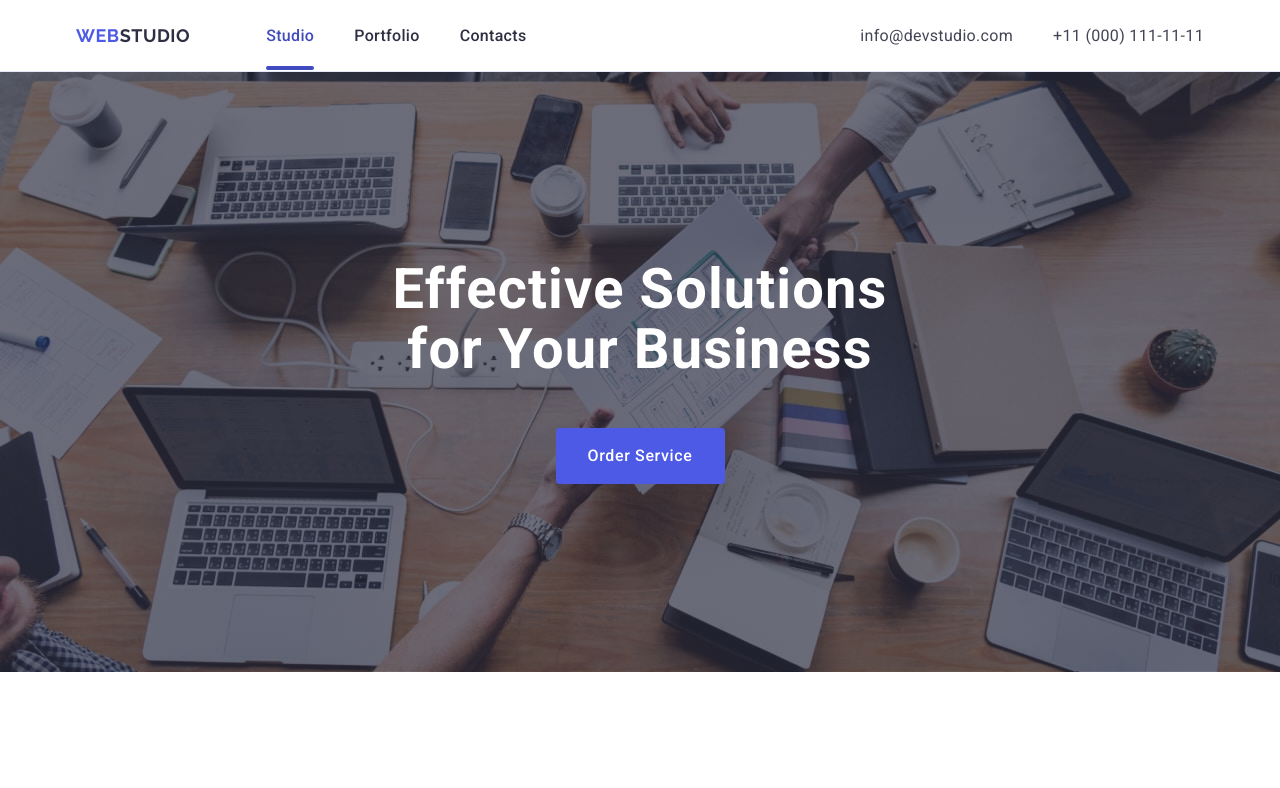
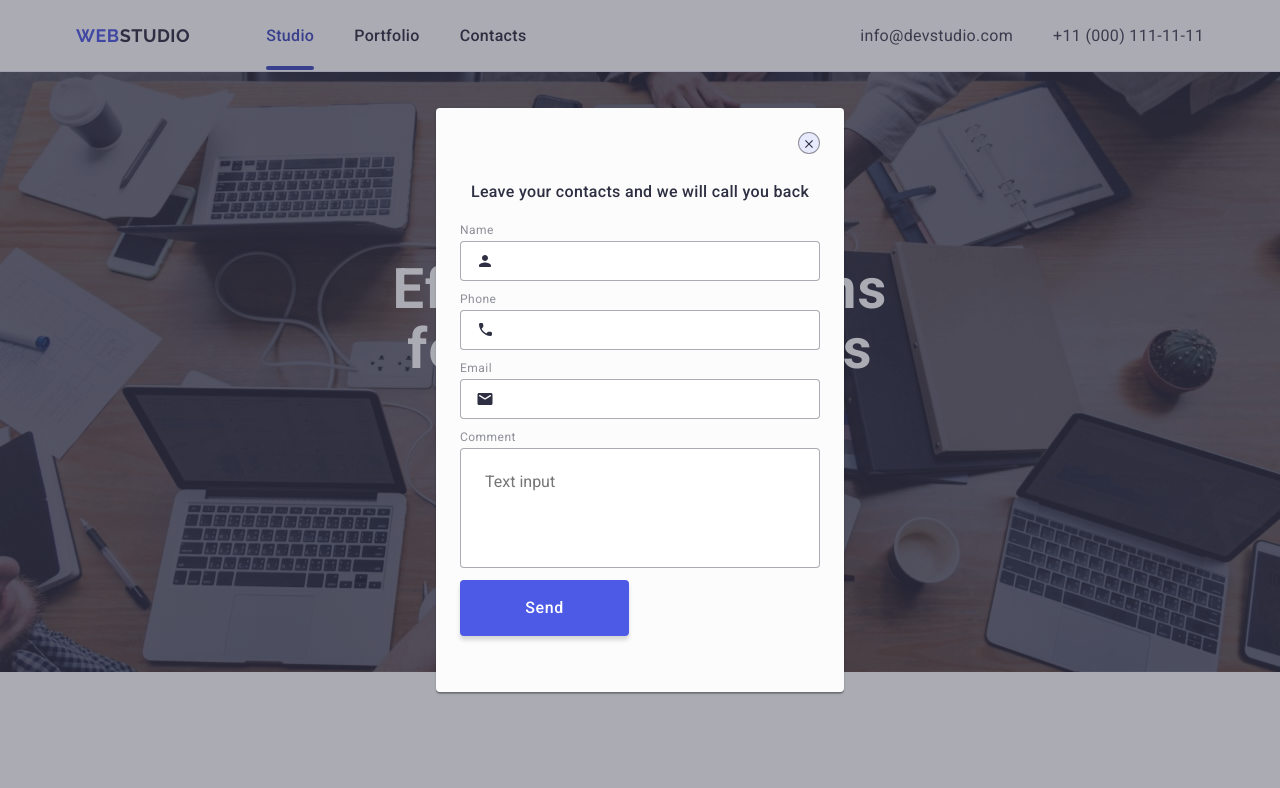
Before and after one commit to nataliia-zaremba/goit-markup-hw-05, a plain HTML site: page index.html in a window 1280 px wide. Shown: the top 788 px of the page. Drawn offline with nearby package versions, Linux system fonts and the light colour scheme.

Commit message:
secondcommit

```diff
--- a/css/styles.css
+++ b/css/styles.css
@@ -506,7 +506,7 @@ background: #31d0aa;
 .subscribe-box {
     display: flex;
     align-items: flex-end;
-margin-left: 80px;
+margin-left: auto;
 }
 .email-box {
     display: flex;
@@ -531,6 +531,7 @@ border: 1px solid #fff;
         line-height: 2;
         letter-spacing: 0.04em;
         color: #fff;
+        background-color: transparent;
 }
 .form-button {
     border-radius: 4px;
@@ -553,3 +554,130 @@ border: 1px solid #fff;
 .icon-send {
     fill:#fff ;
 }
+.backdrop {
+    width: 100%;
+    height: 100%;
+    position: fixed;
+    top: 0;
+    left: 0;
+    background-color: rgba(46, 47, 66, 0.4) ;
+/*opacity: 0;
+visibility: hidden;
+pointer-events: none;*/
+}
+/*
+.backdrop.is-open {
+    opacity: 1;
+        visibility: visible;
+        pointer-events: auto;
+        transition: opacity 250ms cubic-bezier(0.4, 0, 0.2, 1),
+    visibilit 250ms cubic-bezier(0.4, 0, 0.2, 1);
+    }
+*/
+.modal {
+    border-radius: 4px;
+        width: 408px;
+        min-height: 584px;
+        position: absolute;
+        top: 50%;
+        left: 50%;
+        transform: translate(-50%,-50%);
+        padding-left: 24px;
+padding-top: 72px;
+padding-right: 24px;
+padding-bottom: 24px;
+background-color: #fcfcfc;
+box-shadow: 0 1px 1px 0 rgba(0, 0, 0, 0.14), 0 1px 3px 0 rgba(0, 0, 0, 0.12), 0 2px 1px 0 rgba(0, 0, 0, 0.2);
+transition: transform 250ms cubic-bezier(0.4, 0, 0.2, 1);
+}
+.modal-close {
+   position: absolute;
+   top: 24px;
+   right: 24px;
+   border-radius: 50%;
+    background-color: #e7e9fc;
+    border: 1px solid#8e8f99;
+
+}
+.button-close {
+    fill: #2e2f42;
+}
+.modal-title {
+    text-align: center;
+    margin-bottom: 16px;
+        font-weight: 500;
+        font-size: 16px;
+
+        /* line-height: 24px; */
+        line-height: 1.5;
+        letter-spacing: 0.02em;
+        color: #2e2f42;
+}
+.modal-form {
+
+}
+.modal-field {
+    margin-bottom: 8px;
+}
+.form-label {
+    display: inline-block;
+        font-weight: 400;
+        font-size: 12px;
+
+        /* line-height: 14px; */
+        line-height: 1.16667;
+        letter-spacing: 0.04em;
+        color: #8e8f99;
+        margin-bottom: 4px;
+}
+.input-wrap {
+    position: relative;
+}
+.modal-input {
+border: 1px solid rgba(46, 47, 66, 0.4);
+border-radius: 4px;
+width: 100%;
+height: 40px;
+padding-left: 38px;
+outline: transparent;
+}
+.modal-input:focus {
+    border-color: #4d5ae5;
+}
+.modal-input:focus + .modal-input-icon {
+    fill: #4d5ae5;
+}
+.modal-input-icon {
+    fill:#2e2f42 ;
+    position: absolute;
+    left: 16px;
+    top: 50%;
+    transform: translateY(-50%);
+}
+.model-textarea {
+    border: 1px solid rgba(46, 47, 66, 0.4);
+        border-radius: 4px;
+        width: 100%;
+        height: 120px;
+        padding: 24px;
+        outline: transparent;
+        resize: none;
+
+}
+.form-button-send {
+    border-radius: 4px;
+        padding: 16px 32px;
+        width: 169px;
+        height: 56px;
+        box-shadow: 0 4px 4px 0 rgba(0, 0, 0, 0.15);
+            background: #4d5ae5;
+            border: none;
+            font-weight: 500;
+            font-size: 16px;
+
+            /* line-height: 24px; */
+            line-height: 1.5;
+            letter-spacing: 0.04em;
+            text-align: center;
+            color: #fff;
+}
--- a/index.html
+++ b/index.html
@@ -389,6 +389,56 @@
         </div>
         </div>
     </footer>
+   <div class="backdrop is-open">
+    <div class="modal">
+    <button type="button" class="modal-close"><svg class="button-close" width="8" height="8"> <use href="./images/icons.svg#icon-close">
+    </use>
+</svg>
+</button>
+<p class="modal-title">Leave your contacts and we will call you back</p>
+  <form class="modal-form">
+    <div class="modal-field">
+    <label class="form-label" for="user-name">
+        Name</label>
+        <div class="input-wrap">
+        <input type="text" class="modal-input" name="user-name" id="user-name">
 
+    <svg class="modal-input-icon" width="18" height="24">
+        <use href="./images/icons.svg#icon-person"></use>
+    </svg>
+    </div>
+    </div>
+    <div class="modal-field">
+<label class="form-label" for="user-tel">
+    Phone</label>
+    <div class="input-wrap">
+    <input type="tel" class="modal-input" name="user-tel" id="user-tel" >
+
+<svg class="modal-input-icon" width="18" height="24">
+    <use href="./images/icons.svg#icon-phone"></use>
+</svg>
+</div>
+</div>
+<div class="modal-field">
+<label class="form-label" for="user-email" >
+    Email</label>
+    <div class="input-wrap">
+    <input type="email" class="modal-input" name="user-email" id="user-email">
+
+<svg class="modal-input-icon" width="18" height="24">
+    <use href="./images/icons.svg#icon-email"></use>
+</svg>
+</div>
+</div>
+<div class="modal-field">
+    <label class="form-label" for="user-comment">
+        Comment</label>
+        <textarea name="user-comment" id="user-comment" class="model-textarea" placeholder="Text input"></textarea>
+</div>
+
+<button type="submit" class="form-button-send">Send</button>
+</form>
+</div>
+</div>
 </body>
 </html>
```
